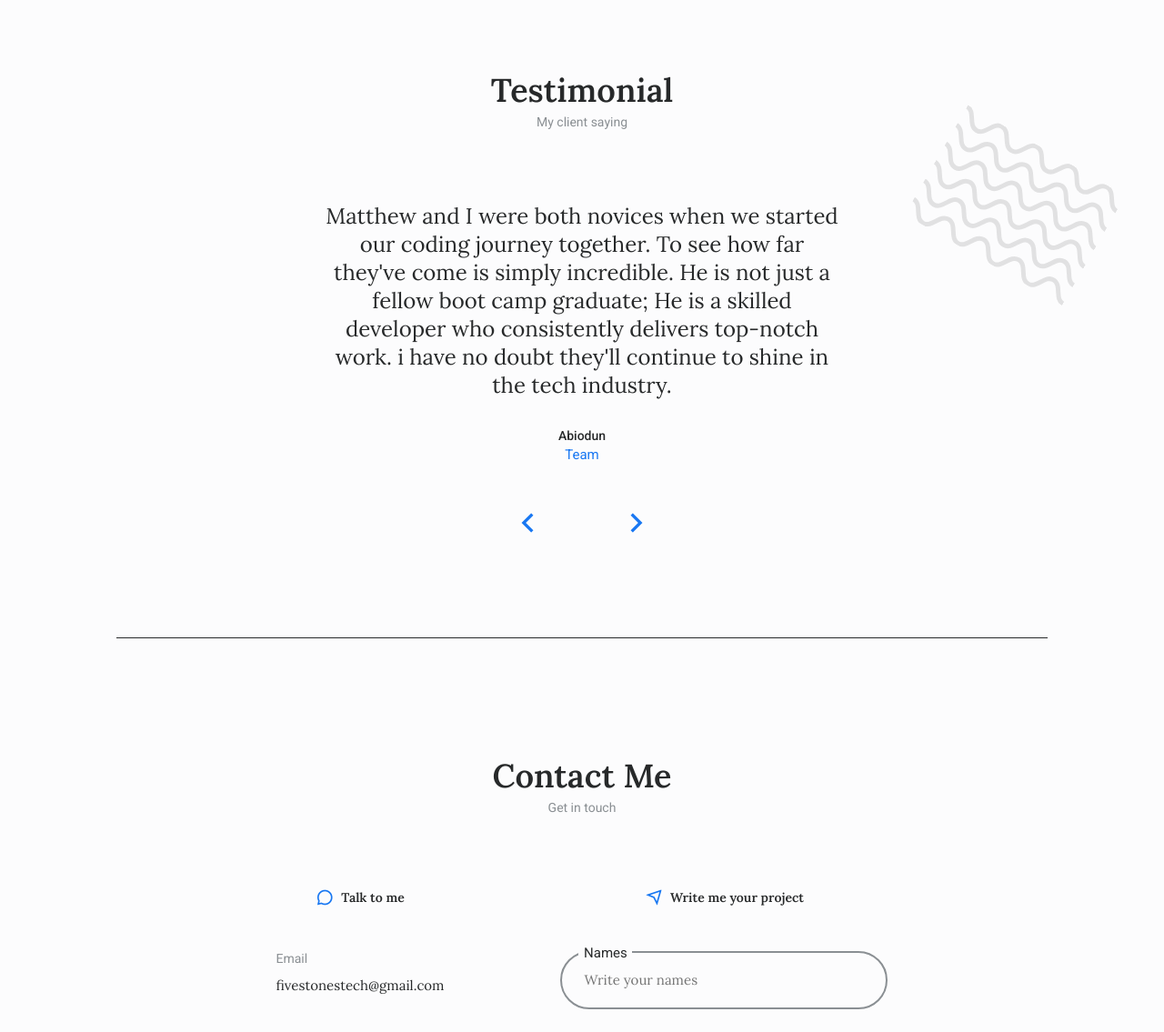
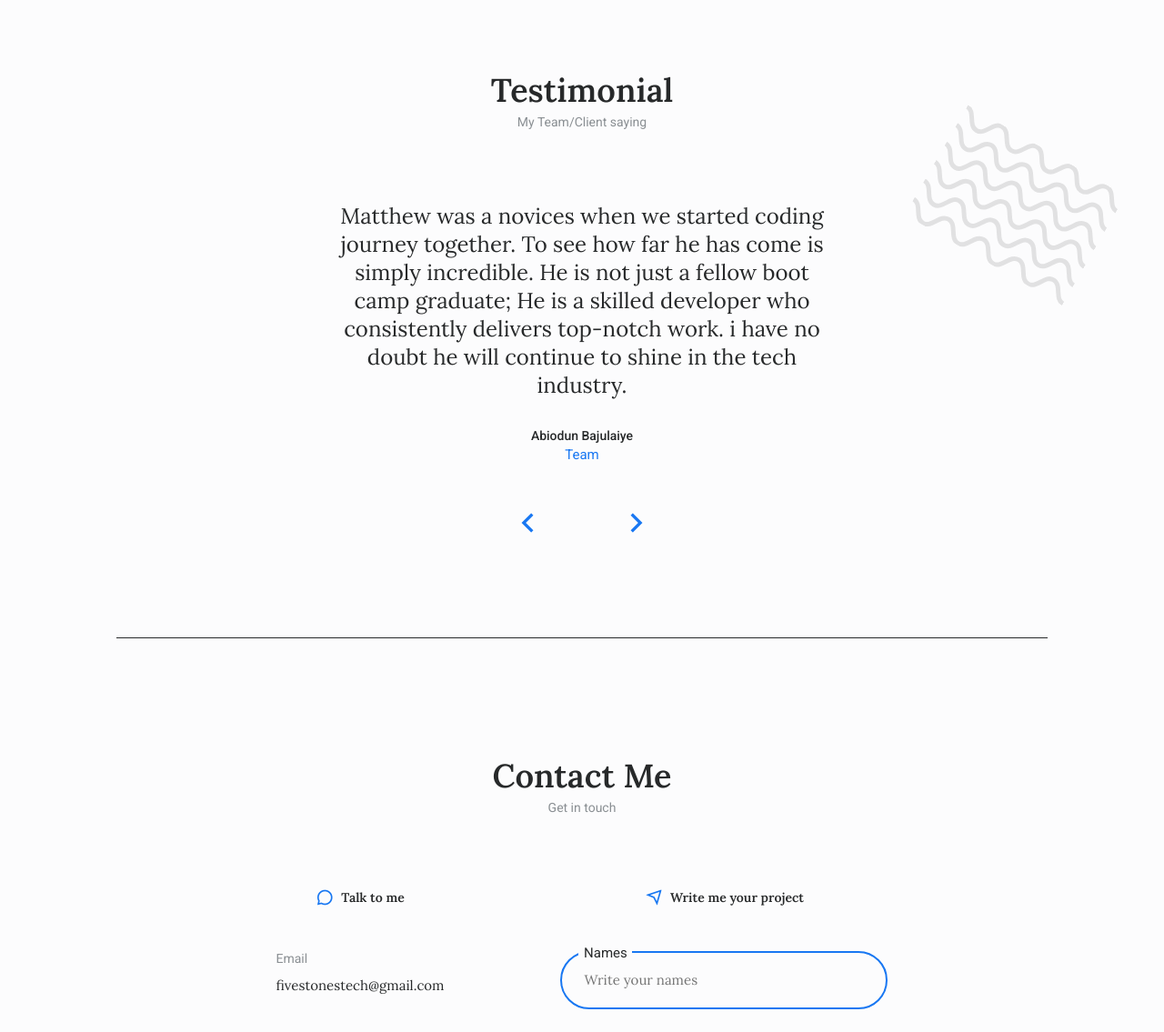
Before and after one commit to Fivestones-Tech/O.F-Matthew, a plain HTML site: page index.html in a window 1280 px wide. Shown: the part 4870-6005 px from the top of the page at 91% size. Drawn offline with nearby package versions, Linux system fonts and the light colour scheme.

Commit message:
updating

```diff
--- a/assets/style.css
+++ b/assets/style.css
@@ -881,7 +881,7 @@ span {
     left: 0;
     width: 100%;
     height: 100%;
-    border: 2px solid var(--text-color-light);
+    border: 2px solid #1877F2;
     border-radius: 2rem;
     padding: 1.5rem;
     font-size: var(--normal-font-size);
--- a/index.html
+++ b/index.html
@@ -578,7 +578,7 @@
          <!-- =====================testiminail=============== -->
         <section class="testimonial section">
             <h2 class="section__title">Testimonial</h2>
-            <span class="section__subtitle">My client saying</span>
+            <span class="section__subtitle">My Team/Client saying</span>
 
             <div class="container section__border">
                 <div class="testimonial__container swiper">
@@ -586,16 +586,16 @@
              <!-- =====================testiminail 1=============== -->
                         <div class="testimonial__content swiper-slide">
                             <p class="testimonial__description">
-                              Matthew and I were both novices when we started
-                               our coding journey together. To see how far they've
-                                come is simply incredible. He is not just
-                               a fellow boot camp graduate; He is a skilled
-                               developer who consistently delivers top-notch work.
-                               i have no doubt they'll continue to shine in the tech industry.
+                              Matthew was a novices when we started
+                             coding journey together. To see how far he has
+                              come is simply incredible. He is not just
+                              a fellow boot camp graduate; He is a skilled
+                              developer who consistently delivers top-notch work.
+                              i have no doubt he will continue to shine in the tech industry.
                             </p>
 
                             <div>
-                                <h3 class="testimonial__name">Abiodun</h3>
+                                <h3 class="testimonial__name">Abiodun Bajulaiye</h3>
                                 <span class="testimomial__subtitle">Team</span>
                             </div>
                         </div>
@@ -604,11 +604,11 @@
                         <div class="testimonial__content swiper-slide">
                            <p class="testimonial__description">
                                Matthew is the kind of coder you want in your corner.
-                                From our boot camp days to now, their growth has
+                                From our boot camp days to now, his growth has
                                  been remarkable. His passion for technology
-                                is infectious, and their knack for turning ideas
+                                is infectious, and his knack for turning ideas
                                  into functional code is something to behold. I
-                                  wounldn"t hesitate to recommend them for any tech project.
+                                  wounldn"t hesitate to recommend him for any tech project.
                            </p>
 
                            <div>
```
